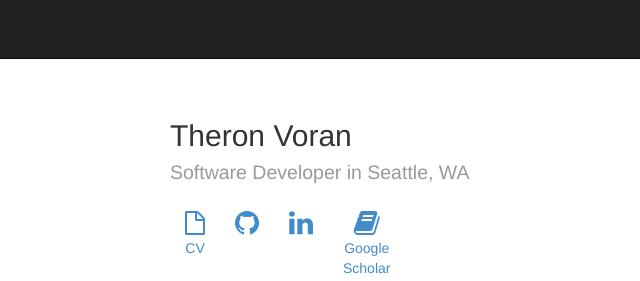
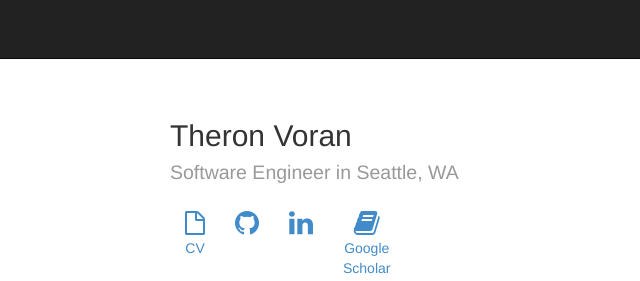
Before and after one commit to tvoran/tvoran.github.io, a plain HTML site: page index.html in a window 1280 px wide. Shown: the top 281 px of the page, 290-930 px from the left. Drawn offline with nearby package versions, Linux system fonts and the light colour scheme.

Commit message:
updated position

```diff
--- a/index.html
+++ b/index.html
@@ -55,7 +55,7 @@
           <img src="img/voran_head_crop.png" height="180px">
         </div>
         <div class="col-md-8">
-          <h2>Theron Voran<br><small>Software Developer in Seattle, WA</small></h2>
+          <h2>Theron Voran<br><small>Software Engineer in Seattle, WA</small></h2>
 
           <ul class="nav navbar-nav text-center">
             <li><a href="docs/vorancv.pdf" title="Curriculum Vitae">
```
